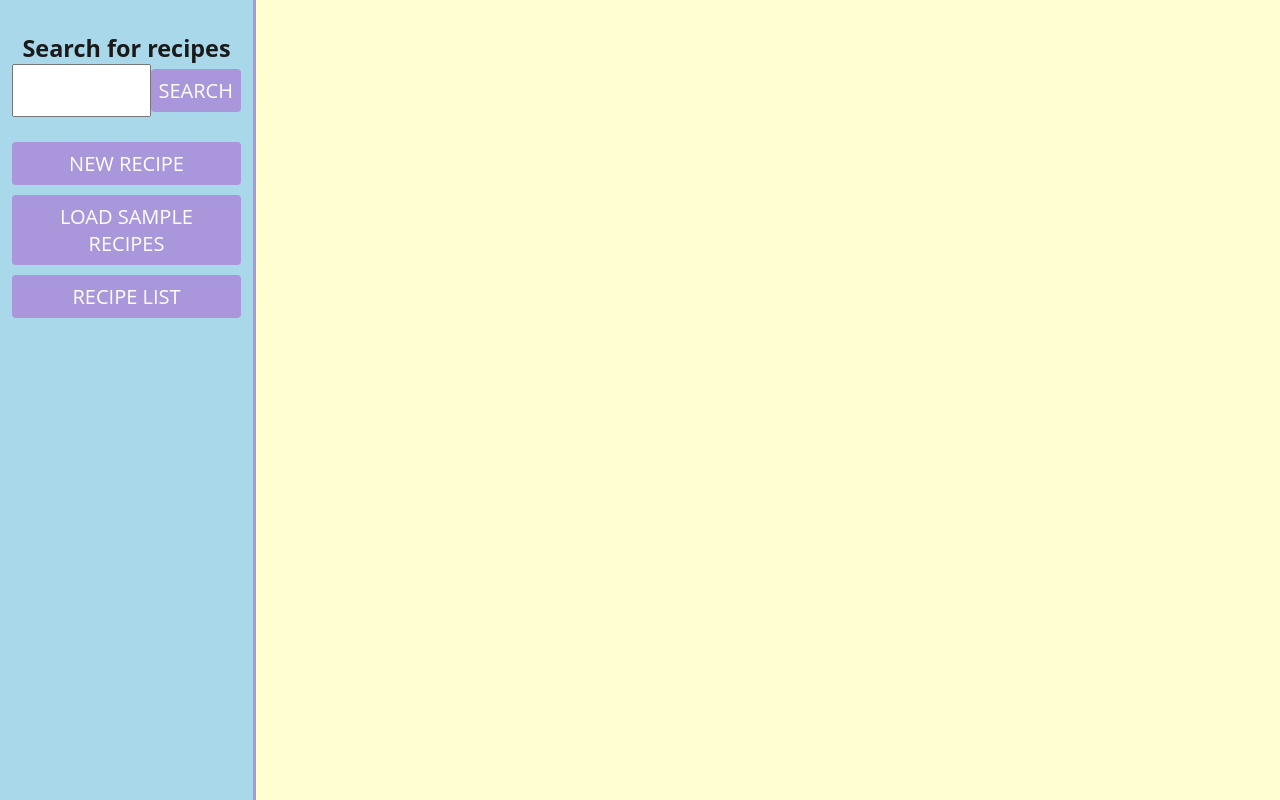
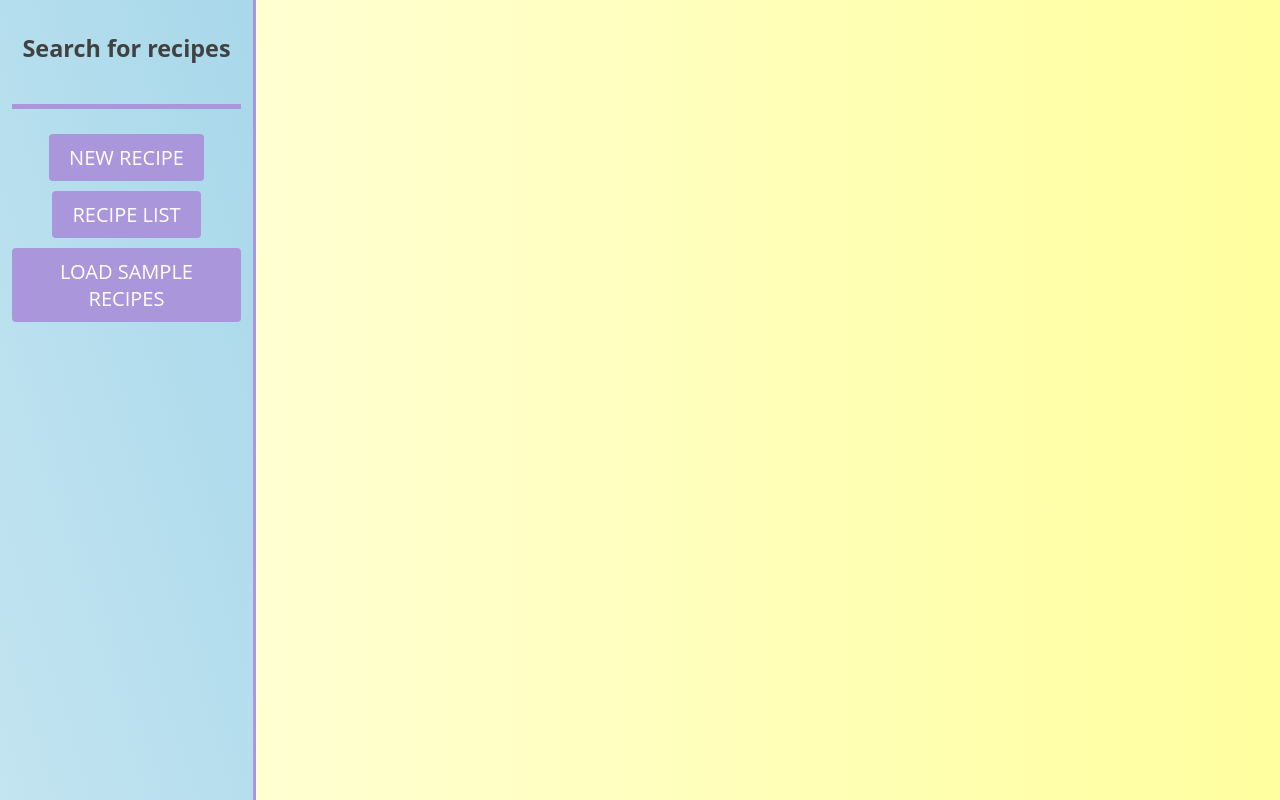
Before and after one commit to patryk-kilian/recipe-box, a React (Create React App) app: page /recipe/1 in a window 1280 px wide. Built offline with nearby package versions, Linux system fonts and the light colour scheme.

Commit message:
little styling

```diff
--- a/src/components/Menu.js
+++ b/src/components/Menu.js
@@ -12,15 +12,18 @@ class Menu extends React.Component {
           searchChange={this.props.searchChange}
           heading="Search for recipes"
         />
-        <Link className="btn" to="/add-recipe">
+        <Link className="btn menu__button" to="/add-recipe">
           New recipe
         </Link>
-        <button className="btn" onClick={this.props.loadSampleRecipes}>
+        <Link className="btn menu__button" to="/">
+          Recipe list
+        </Link>
+        <button
+          className="btn menu__button"
+          onClick={this.props.loadSampleRecipes}
+        >
           Load sample recipes
         </button>
-        <Link className="btn" to="/">
-          Recipe list
-        </Link>
       </div>
     );
   }
--- a/src/components/RecipeDetails.js
+++ b/src/components/RecipeDetails.js
@@ -6,7 +6,18 @@ class RecipeDetails extends React.Component {
       const { name, ingredients, image, instruction } = this.props.recipe;
       return (
         <div className="details">
+          <img src={image} alt="" />
           <p>{name}</p>
+          <ul>
+            {ingredients.split("/").map(el => {
+              return <li>{el}</li>;
+            })}
+          </ul>
+          <p>
+            {instruction.split("/").map(el => {
+              return <span className="text-new-line">{el}</span>;
+            })}
+          </p>
         </div>
       );
     } else {
--- a/src/components/SearchForm.js
+++ b/src/components/SearchForm.js
@@ -11,9 +11,6 @@ class SearchForm extends React.Component {
             type="search"
             className="search__input"
           />
-          <button type="submit" className="btn search__button">
-            search
-          </button>
         </form>
       </div>
     );
--- a/src/css/_base.scss
+++ b/src/css/_base.scss
@@ -1,9 +1,12 @@
 //COLORS
+$color1-light: #c3e4f1;
 $color1:#a8d8ea;
 $color2: #aa96da;
+$color2-darker: #8164c8;
 $color3: #fcbad3;
 $color4: #ffffd2;
-$text-color: #1a1a1a;
+$color4-darker: #ffff9f;
+$text-color: #414141;
 
 html {
   font-size: 62.5%;
@@ -14,6 +17,7 @@ body {
   font-family: 'Open Sans', sans-serif;
   font-size: 2rem;
   color: $text-color;
+
 }
 
 img {
@@ -43,7 +47,6 @@ a {
   margin: 5px 0;
   border-radius: 4px;
   @include button-reset;
-  background-color: $color2;
   color: #fff;
   padding: .8rem;
   transition: all .2s;
@@ -51,10 +54,6 @@ a {
   &:active {
     transform: translateY(1px);
     filter: saturate(150%);
-  }
-
-  &:hover {
-    background-color:#8164c8;
   }
 
   &:focus {
--- a/src/css/_main.scss
+++ b/src/css/_main.scss
@@ -3,7 +3,7 @@
 }
 
 .menu {
-  background-color: $color1;
+  background: linear-gradient(to right top, $color1-light, $color1);
   border-right: 3px solid $color2;
   height: 100vh;
   width: 20%;
@@ -12,19 +12,28 @@
 
   display: flex;
   flex-direction: column;
+  align-items: center;
+
+  &__button {
+    padding: 1rem 2rem;
+    background-color: $color2;
+
+    &:hover {
+      background-color: $color2-darker;
+    }
+  }
 }
 
 .main {
   width: 80%;
-  height: 100vh;
+  min-height: 100vh;
   float: right;
   padding: 5rem;
-  background-color: $color4;
+  background: linear-gradient(to right, $color4, $color4-darker)
 }
 
 .search {
   margin: 2rem 0;
-
   display: flex;
   flex-direction: column;
   align-items: center;
@@ -35,7 +44,18 @@
   }
 
   &__input {
-    width: 70%;
+    width: 100%;
+    height: 4rem;
+    padding: 0 2rem;
+    background: transparent;
+    border: none;
+    border-bottom: 5px solid $color2;
+    outline: none;
+    transition: border-bottom .3s;
+
+    &:focus {
+      border-bottom: 5px solid $color2-darker;
+    }
   }
 }
 
@@ -79,13 +99,14 @@
     margin-left: 4rem;
     text-transform: uppercase;
     letter-spacing: 1px;
-    transition: color .2s;
+    line-height: 5rem;
+    transition: all .2s;
     display: inline-block;
-    width: 50%;
     word-wrap: break-word;
 
     &:hover {
       color: $color2;
+      transform: rotate(2deg);
     }
   }
 
@@ -136,6 +157,13 @@
   }
 }
 
+.text-new-line {
+  display: block;
+  &:not(:first-child) {
+    margin-top: 2rem;
+  }
+}
+
 // .icon-pencil {
 //   width: 6rem !important;
 //   height: 6rem !important;
```
